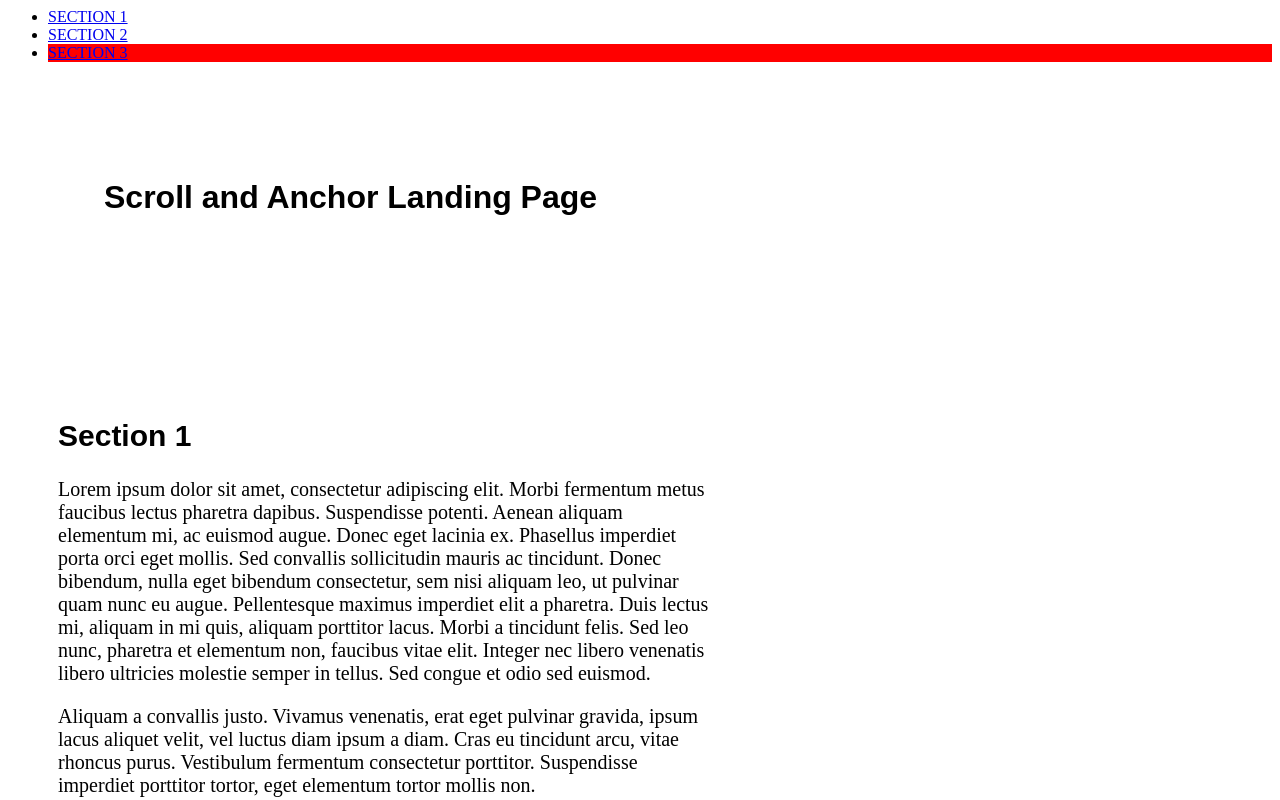
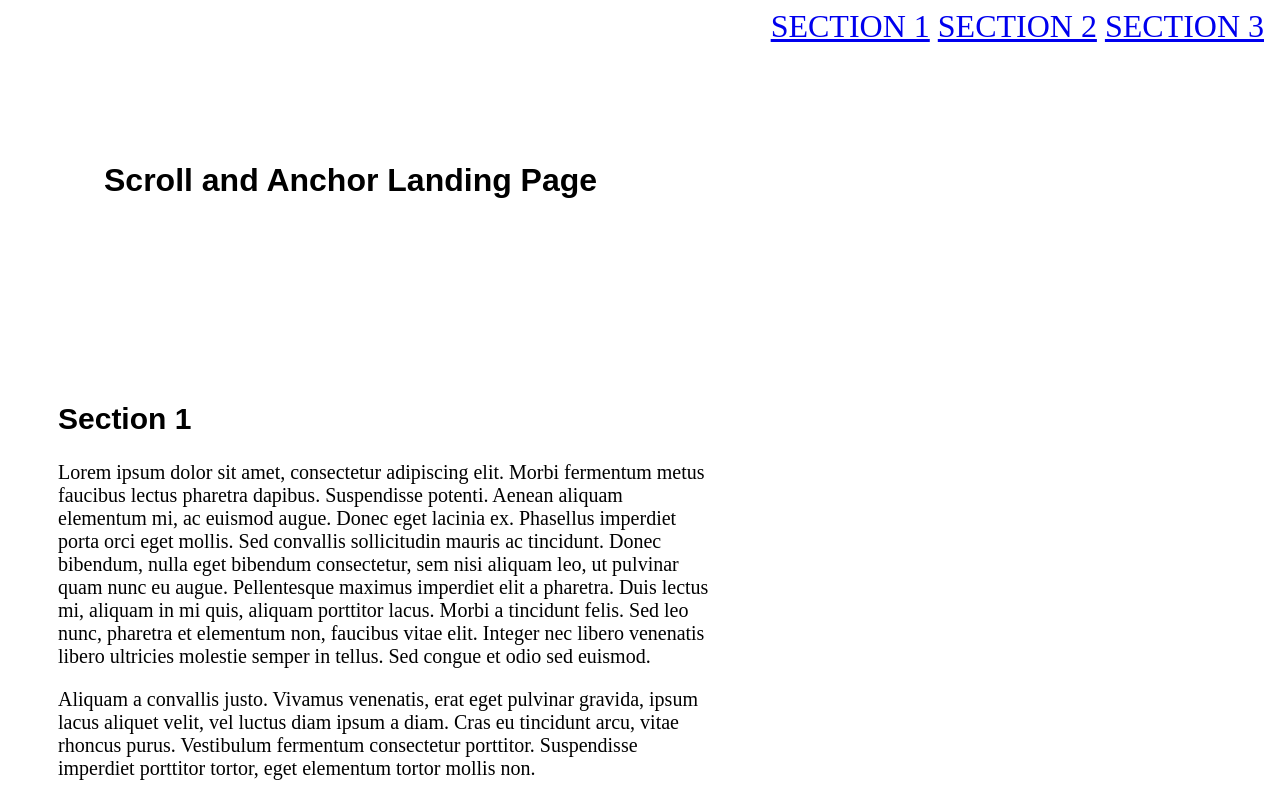
Before and after one commit to bajancode/udacitylanding3, a plain HTML site: page index.html in a window 1280 px wide. Shown: the top 800 px of the page. Drawn offline with Linux system fonts and the light colour scheme.

Commit message:
corrects add class for navigation menu and styling

```diff
--- a/css/styles.css
+++ b/css/styles.css
@@ -1,6 +1,10 @@
 html {
     scroll-behavior: smooth;
 }
+
+/* main {
+    padding: 16px;
+} */
 
 h1 {
     padding: 3em;
@@ -20,3 +24,30 @@ section {
 .active-class {
     background: red;
 }
+
+#nav_list {
+    display: flex;
+    justify-content: flex-end;
+}
+
+li {
+    font-size: 2rem;
+    list-style-type: none;
+    margin-right: 0.25em;
+}
+
+li:hover {
+    text-shadow: 1px 1px grey;
+}
+
+.sticky {
+    position: fixed;
+    top: 0;
+    width: 100%;
+}
+
+/* Might make it jump less when scrolling https://www.w3schools.com/howto/howto_js_navbar_sticky.asp  */
+
+/* .sticky + main {
+    padding-top: 60px;
+} */
--- a/index.html
+++ b/index.html
@@ -8,7 +8,7 @@
   <link href="css/styles.css" rel="stylesheet">
 </head>
 <body>
-    <nav>
+    <nav id="navbar">
         <ul id="nav_list"></ul>
     </nav>
     <main>
--- a/js/app.js
+++ b/js/app.js
@@ -1,7 +1,10 @@
+const navbar = document.getElementById("navbar")
 const navList = document.getElementById("nav_list");
 const sections = Array.from(document.getElementsByTagName("section"));
 const viewportHeight = window.innerHeight || document.documentElement.clientHeight;
 const viewportWidth = window.innerWidth || document.documentElement.clientWidth;
+// let listItems = Array.from(document.getElementsByTagName("li"))
+
 
 //Helper Functions
 
@@ -21,7 +24,7 @@ function isInViewport(element) {
 
 //Formats section ids for nav bar
 function formatId(str) {
-    let spacedString = str.slice(0,-1) + " " + str.slice(-1)
+    let spacedString = str.slice(0,-1) + " " + str.slice(-1);
     return spacedString.toUpperCase()
  }
 
@@ -35,26 +38,36 @@ function makeLi(sections) {
     }
 }
 
-makeLi(sections)
+makeLi(sections);
 
-let listItems = Array.from(document.getElementsByTagName("li"))
 
-//On scroll, adds active-class if section is in viewport
+//Makes the nav-bar stick to top of the page
+window.onscroll = function() {
+    stickyNav()
+};
+
+//Position of the navbar
+const sticky = navbar.offsetTop;
+
+//Add sticky class to navbar when reaching scroll position, and removes when you leave scroll
+function stickyNav() {
+    if (window.pageYOffset >= sticky) {
+      navbar.classList.add("sticky")
+    } else {
+      navbar.classList.remove("sticky");
+    }
+  }
+
+//On scroll, adds active-class to section and nav item if section is in viewport
 document.addEventListener('scroll', function () {
     for(let i=0; i < sections.length; i++) {
         let section = sections[i];
-        isInViewport(section) ?
-        section.classList.add("active-class") :
-        section.classList.remove("active-class")
 
-        //The intent here is to also add active-class to the navigation menu items so they are highlighted if in viewport
-        for(let item of listItems) {
-            let current = document.getElementsByClassName("active-class")
-            if(current.length > 0) {
-                current[0].className = current[0].className.replace("active-class", "")
-            }
-            item.className += "active-class"
-
+        if (isInViewport(section)) {
+            section.classList.add("active-class");
+            document.querySelector(`[data=${section.id}]`).classList.add("active-class");
+        } else {
+            section.classList.remove("active-class");
+            document.querySelector(`[data=${section.id}]`).classList.remove("active-class")
         }
-
 }})
```
